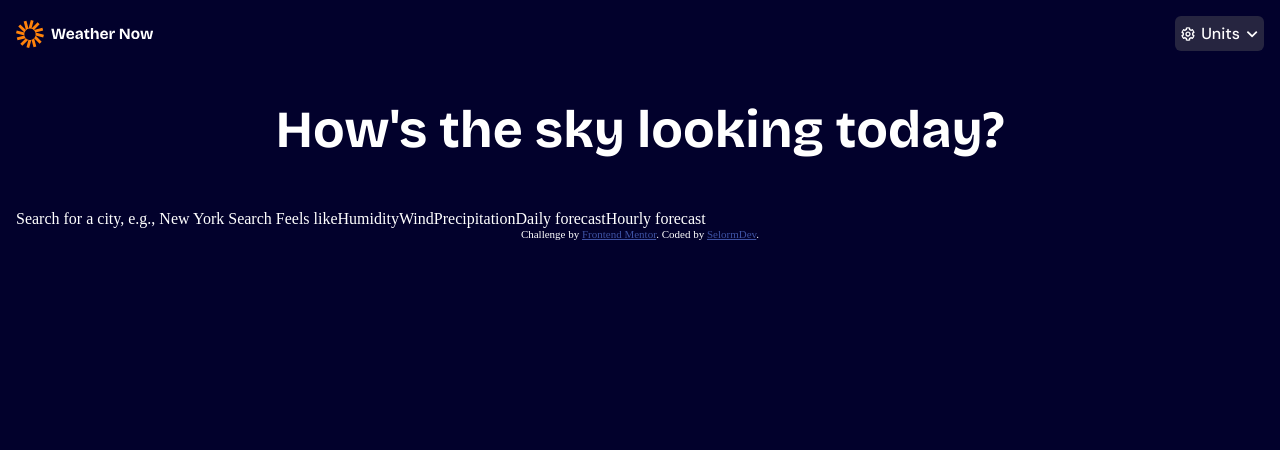
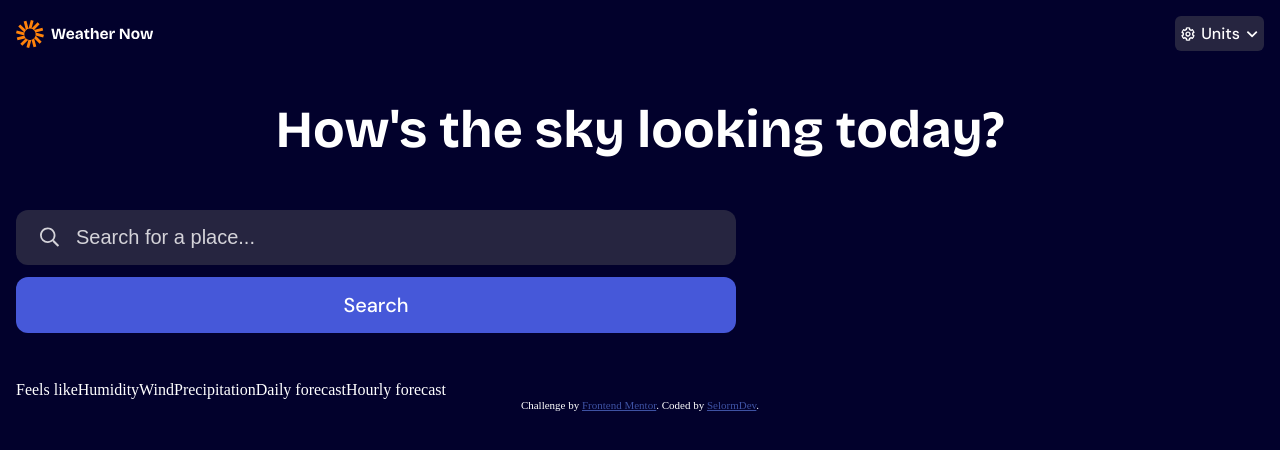
Before and after one commit to SelormDev/Weather-App, a React (Vite) app: page / in a window 1280 px wide. Shown: the top 450 px of the page. Built offline with nearby package versions, Linux system fonts and the light colour scheme.

Commit message:
feat(ui): add search form

```diff
--- a/src/App.css
+++ b/src/App.css
@@ -7,6 +7,73 @@
  h1 {
    text-align: center;
    margin: var(--spacing-600) 0;
+ }
+
+ .search-form {
+   max-width: 720px;
+   display: flex;
+   flex-direction: column;
+   justify-content: center;
+   margin-bottom: var(--spacing-600);
+   gap: var(--spacing-150);
+
+   .input-container {
+     display: flex;
+     align-items: center;
+     min-width: 295px;
+     position: relative;
+     margin: 0;
+
+
+     img {
+       width: 20px;
+       height: 20px;
+       pointer-events: none;
+       position: absolute;
+       left: var(--spacing-300);
+       z-index: 10;
+
+     }
+
+     input {
+       width: 100%;
+       padding: var(--spacing-200) var(--spacing-300) var(--spacing-200) calc(var(--spacing-300) + 20px + var(--spacing-200));
+       border: none;
+       border-radius: var(--corner-radius-12);
+       background-color: var(--colors-neutral-800);
+       outline: none;
+     }
+
+     input::placeholder,
+     input[type="text"] {
+       color: var(--colors-neutral-200);
+       font-size: 20px;
+       font-style: normal;
+       font-weight: 500;
+     }
+
+     input:-webkit-autofill,
+     input:-webkit-autofill:hover,
+     input:-webkit-autofill:focus,
+     input:-webkit-autofill:active {
+       background-color: var(--colors-neutral-800) !important;
+       -webkit-text-fill-color: var(--colors-neutral-200) !important;
+       transition: background-color 0s 600000s, color 0s 600000s;
+     }
+
+   }
+
+   .search-button {
+     display: flex;
+     padding: var(--spacing-200, 16px) var(--spacing-300, 24px);
+     justify-content: center;
+     align-items: center;
+     gap: var(--spacing-200, 16px);
+     align-self: stretch;
+     border-radius: var(--corner-radius-12, 12px);
+     background: var(--colors-blue-500, #4658D9);
+   }
+
  }
 
  .logo {
--- a/src/App.jsx
+++ b/src/App.jsx
@@ -1,5 +1,6 @@
 import UnitsDropdown from "./components/unit-dropdown";
 import Logo from "./assets/images/logo.svg";
+import SearchIcon from "./assets/images/icon-search.svg";
 import "./App.css";
 
 /**
@@ -20,8 +21,21 @@ function App() {
         <img src={Logo} alt="App Logo" className="logo" />
         <UnitsDropdown />
       </header>
-      <h1 className="text-preset-2">How's the sky looking today?</h1> Search for
-      a city, e.g., New York Search Feels like
+      <h1 className="text-preset-2">How's the sky looking today?</h1>
+      <form action="" className="search-form text-preset-5-medium">
+        <div className="input-container">
+          <img src={SearchIcon} alt="Search Icon" />
+          <input
+            type="text"
+            id="city-search"
+            placeholder="Search for a place..."
+          />
+        </div>
+        <button type="submit" className="search-button">
+          Search
+        </button>
+      </form>
+      Feels like
       {/* Insert temperature here */}
       Humidity
       {/* Insert humidity here */}
```
